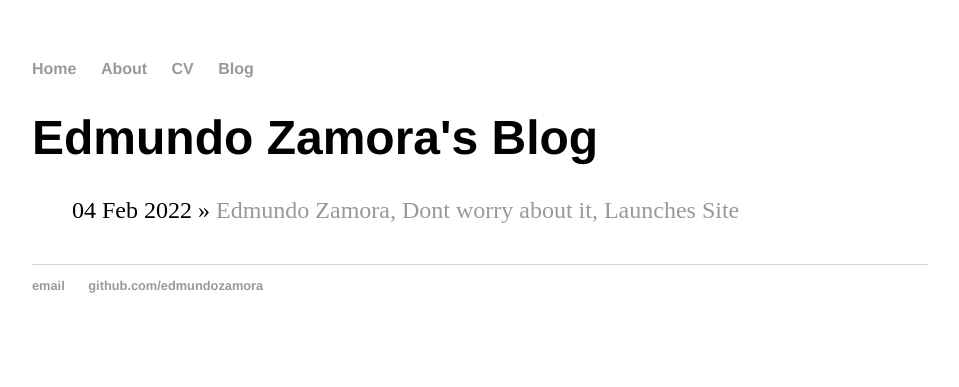
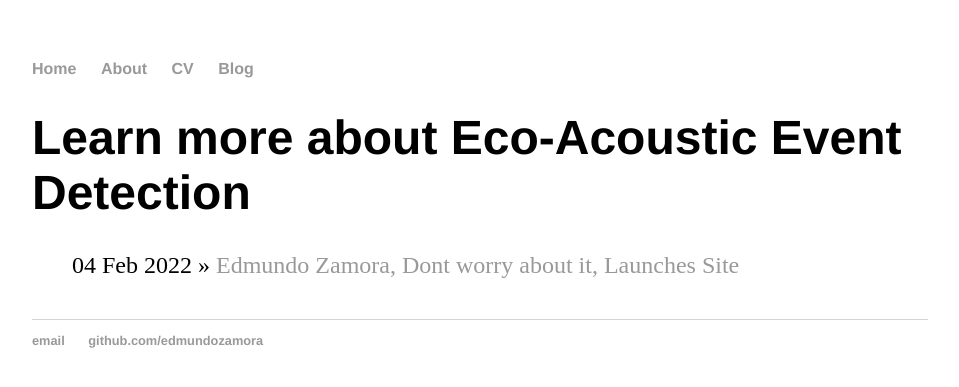
Before and after one commit to EdmundoZamora/DSC180-Eco-Acoustic-Event-Detection, a Jekyll site: the page built from blog/index.html, in a window 1280 px wide. Shown: the top 387 px of the page, without its empty margins (160-1119 px from the left). Built offline with Jekyll 4.4.1, drawn with Linux system fonts in a browser that asks for light colours.

Commit message:
Update index.html

```diff
--- a/blog/index.html
+++ b/blog/index.html
@@ -1,6 +1,6 @@
 ---
 layout: default
-title: Edmundo Zamora's Blog
+title: Learn more about Eco-Acoustic Event Detection
 ---
 	<h1>{{ page.title }}</h1>
 	<ul class="posts">
```
